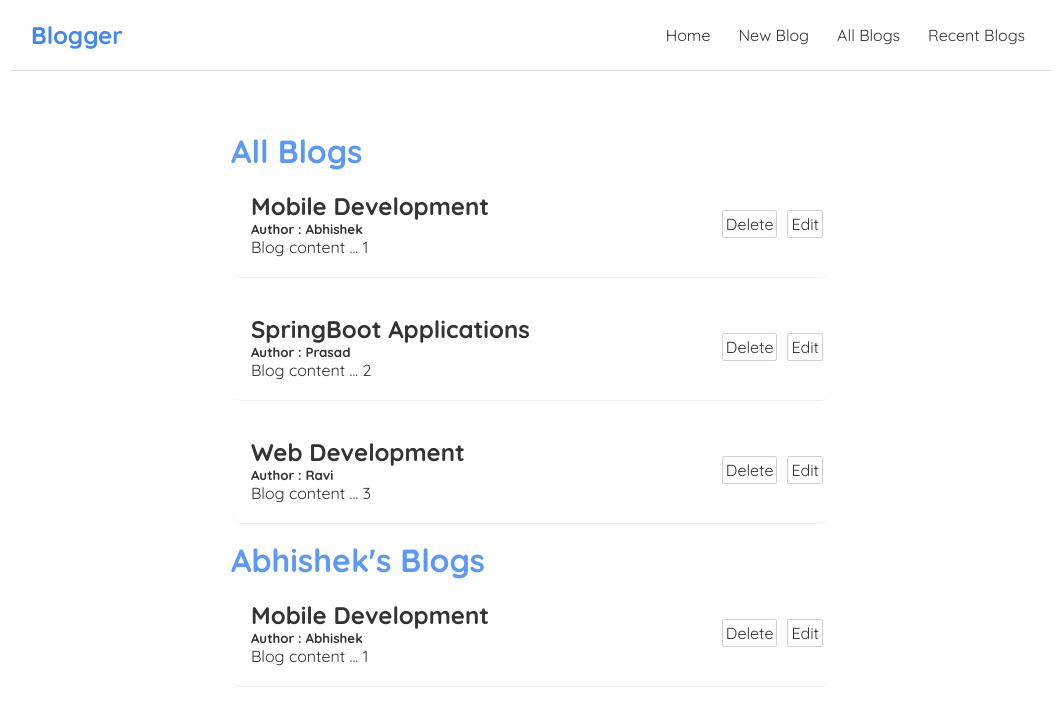
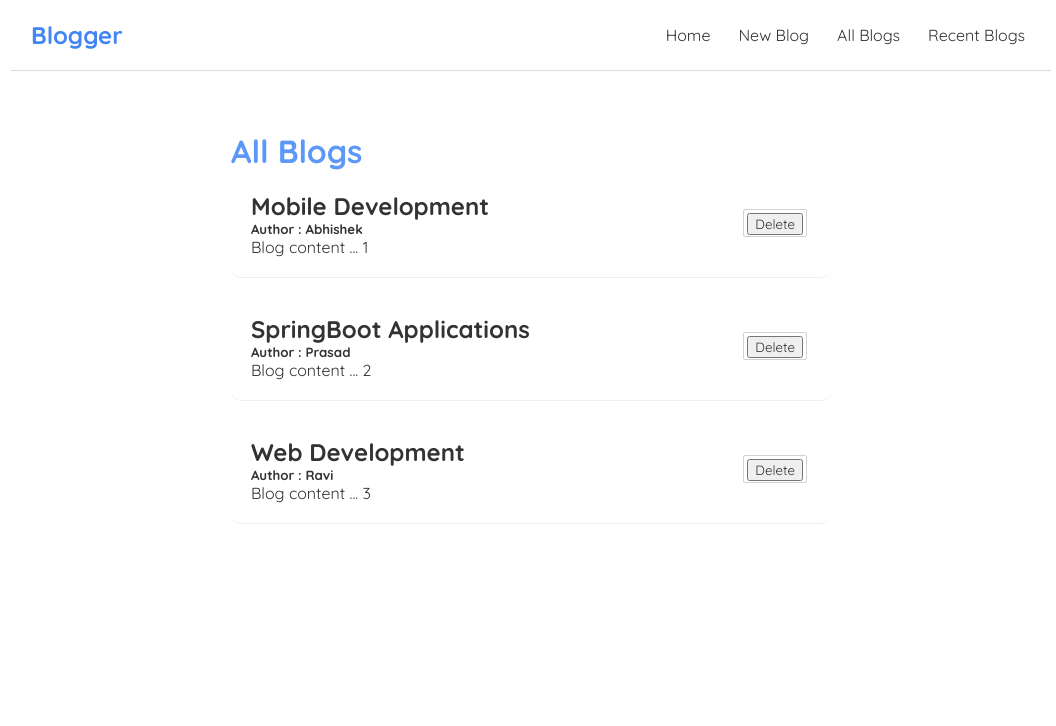
Before and after one commit to AbhishekBonageri-75/myblog, a React (Create React App) app: page / in a window 1280 px wide. Shown: the top 726 px of the page, without its empty margins (109-1165 px from the left). Built offline with nearby package versions, Linux system fonts and the light colour scheme.

Commit message:
deletion of the blogs added

```diff
--- a/src/components/Bloglist.jsx
+++ b/src/components/Bloglist.jsx
@@ -1,5 +1,5 @@
 import React from "react";
-const Bloglist = ({blogs , title}) => {
+const Bloglist = ({blogs , title , handleDelete}) => {
     return (
         <div className="bloglist">
             <h1 style={{fontWeight: 'bold', color: '#5d98f7'}}>{title}</h1>
@@ -12,8 +12,7 @@
                     </div>
                     <div className="options">
                         <ul>
-                            <li>Delete</li>
-                            <li>Edit</li>
+                            <li><button onClick={()=> handleDelete(blog.id)}>Delete</button></li>
                         </ul>
                     </div>
                 </div>
--- a/src/components/Home.jsx
+++ b/src/components/Home.jsx
@@ -14,12 +14,16 @@
     ]);
 
 
+    const handleDelete = (id) => {
+        const newBlogs = blogs.filter(blog=>blog.id !== id);
+        setBlogs(newBlogs);
+    }
+
+
 
     return (
         <div className="homeContent">
-           <Bloglist blogs={blogs} title={"All Blogs"}/>
-           <Bloglist blogs={blogs.filter((blog)=>blog.author==="Abhishek")} title={"Abhishek's Blogs"}/> {/* searching for a specific blog by its author */}
-
+           <Bloglist blogs={blogs} title={"All Blogs"} handleDelete={handleDelete}/>
         </div>
      );
 }
```
